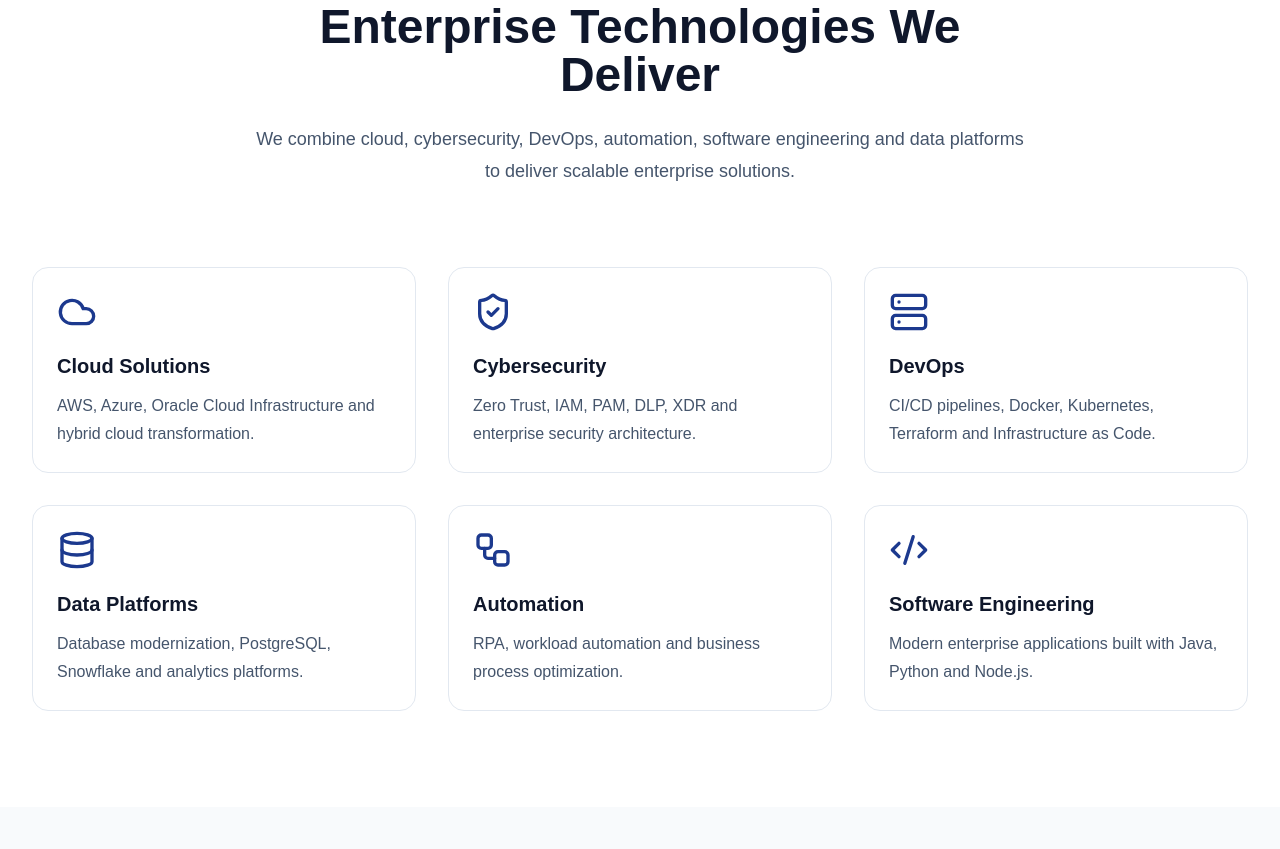
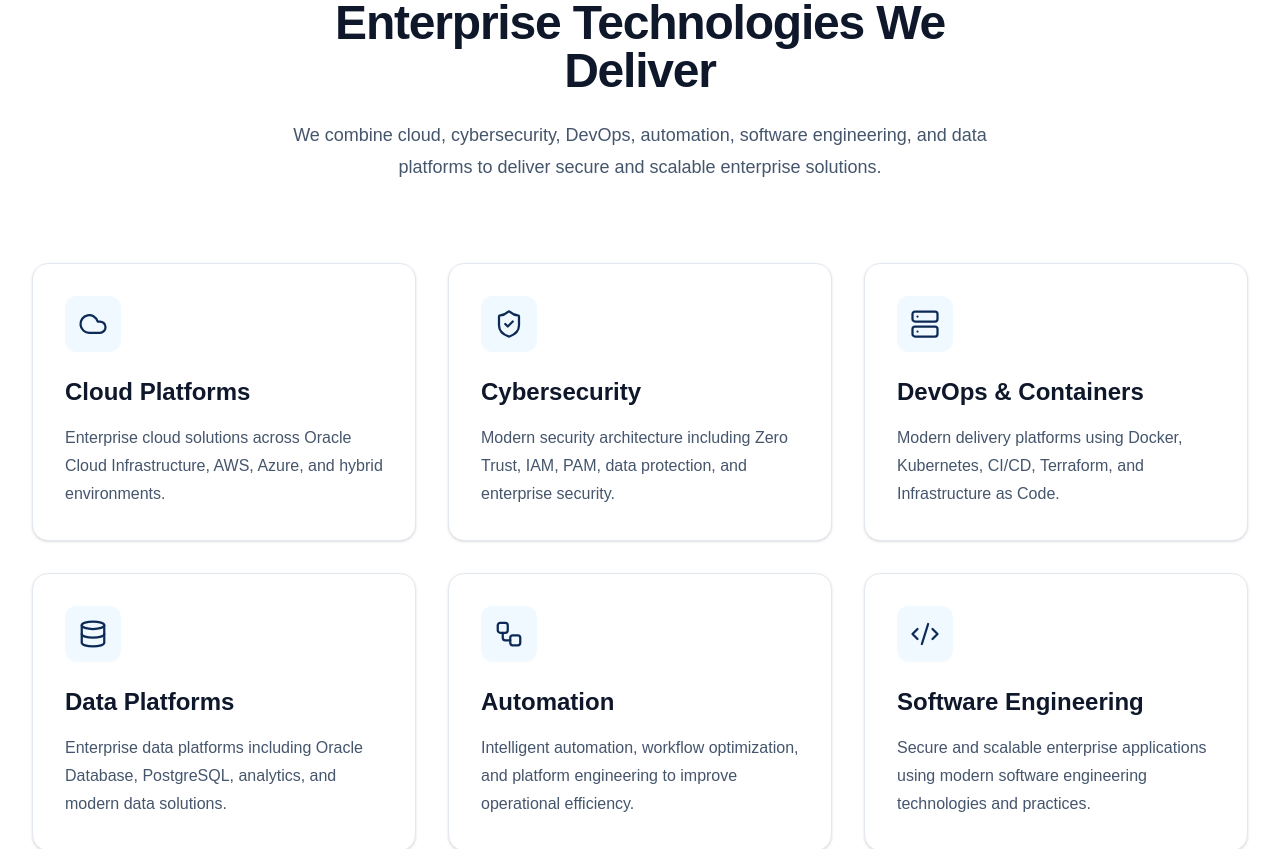
Before and after one commit to zakiaasma/softkyte-website, a Next.js app: page / in a window 1280 px wide. Shown: the part 4620-5469 px from the top of the page. Built offline with nearby package versions, Linux system fonts and the light colour scheme.

Commit message:
Refactor technology section with reusable UI

```diff
--- a/app/page.tsx
+++ b/app/page.tsx
@@ -3,7 +3,7 @@ import Hero from "@/components/home/hero/Hero";
 import Footer from "@/components/layout/Footer";
 import Services from "@/components/home//services/Services";
 import WhySoftkyte from "@/components/home/WhySoftkyte";
-import Technology from "@/components/home/Technology";
+import Technology from "@/components/home/technology/Technology";
 import Process from "@/components/home/Process";
 import Industries from "@/components/home/Industries";
 import Trust from "@/components/home/Trust";
--- a/components/home/Technology.tsx
+++ /dev/null
@@ -1,92 +0,0 @@
-import {
-  Cloud,
-  ShieldCheck,
-  Server,
-  Database,
-  Workflow,
-  Code2,
-} from "lucide-react";
-
-import TechnologyCard from "./TechnologyCard";
-
-const technologies = [
-  {
-    icon: Cloud,
-    title: "Cloud Solutions",
-    description:
-      "AWS, Azure, Oracle Cloud Infrastructure and hybrid cloud transformation.",
-  },
-  {
-    icon: ShieldCheck,
-    title: "Cybersecurity",
-    description:
-      "Zero Trust, IAM, PAM, DLP, XDR and enterprise security architecture.",
-  },
-  {
-    icon: Server,
-    title: "DevOps",
-    description:
-      "CI/CD pipelines, Docker, Kubernetes, Terraform and Infrastructure as Code.",
-  },
-  {
-    icon: Database,
-    title: "Data Platforms",
-    description:
-      "Database modernization, PostgreSQL, Snowflake and analytics platforms.",
-  },
-  {
-    icon: Workflow,
-    title: "Automation",
-    description:
-      "RPA, workload automation and business process optimization.",
-  },
-  {
-    icon: Code2,
-    title: "Software Engineering",
-    description:
-      "Modern enterprise applications built with Java, Python and Node.js.",
-  },
-];
-
-export default function Technology() {
-  return (
-    <section className="bg-white py-24">
-
-      <div className="mx-auto max-w-7xl px-8">
-
-        <div className="mx-auto max-w-3xl text-center">
-
-          <p className="font-semibold uppercase tracking-[0.3em] text-blue-700">
-            Technology Expertise
-          </p>
-
-          <h2 className="mt-5 text-5xl font-bold text-slate-900">
-            Enterprise Technologies We Deliver
-          </h2>
-
-          <p className="mt-6 text-lg leading-8 text-slate-600">
-            We combine cloud, cybersecurity, DevOps, automation,
-            software engineering and data platforms to deliver
-            scalable enterprise solutions.
-          </p>
-
-        </div>
-
-        <div className="mt-20 grid gap-8 md:grid-cols-2 xl:grid-cols-3">
-
-          {technologies.map((tech) => (
-            <TechnologyCard
-              key={tech.title}
-              icon={tech.icon}
-              title={tech.title}
-              description={tech.description}
-            />
-          ))}
-
-        </div>
-
-      </div>
-
-    </section>
-  );
-}
--- a/components/home/TechnologyCard.tsx
+++ /dev/null
@@ -1,32 +0,0 @@
-import { LucideIcon } from "lucide-react";
-
-type Props = {
-  icon: LucideIcon;
-  title: string;
-  description: string;
-};
-
-export default function TechnologyCard({
-  icon: Icon,
-  title,
-  description,
-}: Props) {
-  return (
-    <div className="group rounded-2xl border border-slate-200 bg-white p-6 transition-all duration-300 hover:-translate-y-2 hover:border-blue-200 hover:shadow-xl">
-
-      <Icon
-        size={40}
-        className="text-blue-900 transition group-hover:scale-110"
-      />
-
-      <h3 className="mt-5 text-xl font-bold text-slate-900">
-        {title}
-      </h3>
-
-      <p className="mt-3 leading-7 text-slate-600">
-        {description}
-      </p>
-
-    </div>
-  );
-}
--- /dev/null
+++ b/components/home/technology/Technology.tsx
@@ -0,0 +1,29 @@
+import Container from "@/components/ui/Container";
+import SectionTitle from "@/components/ui/SectionTitle";
+import TechnologyCard from "./TechnologyCard";
+import { technologies } from "./technology.data";
+
+export default function Technology() {
+  return (
+    <section className="bg-white py-24">
+      <Container>
+        <SectionTitle
+          eyebrow="Technology Expertise"
+          title="Enterprise Technologies We Deliver"
+          description="We combine cloud, cybersecurity, DevOps, automation, software engineering, and data platforms to deliver secure and scalable enterprise solutions."
+        />
+
+        <div className="mt-20 grid gap-8 md:grid-cols-2 xl:grid-cols-3">
+          {technologies.map((technology) => (
+            <TechnologyCard
+              key={technology.title}
+              icon={technology.icon}
+              title={technology.title}
+              description={technology.description}
+            />
+          ))}
+        </div>
+      </Container>
+    </section>
+  );
+}
--- /dev/null
+++ b/components/home/technology/TechnologyCard.tsx
@@ -0,0 +1,34 @@
+import type { LucideIcon } from "lucide-react";
+import Card from "@/components/ui/Card";
+
+type Props = {
+  icon: LucideIcon;
+  title: string;
+  description: string;
+};
+
+export default function TechnologyCard({
+  icon: Icon,
+  title,
+  description,
+}: Props) {
+  return (
+    <Card>
+      <div className="flex h-14 w-14 items-center justify-center rounded-xl bg-sky-50">
+        <Icon
+          size={30}
+          strokeWidth={1.8}
+          className="text-[#0B2A56]"
+        />
+      </div>
+
+      <h3 className="mt-6 text-2xl font-bold text-slate-900">
+        {title}
+      </h3>
+
+      <p className="mt-4 leading-7 text-slate-600">
+        {description}
+      </p>
+    </Card>
+  );
+}
--- /dev/null
+++ b/components/home/technology/technology.data.ts
@@ -0,0 +1,47 @@
+import {
+  Cloud,
+  ShieldCheck,
+  Server,
+  Database,
+  Workflow,
+  Code2,
+} from "lucide-react";
+
+export const technologies = [
+  {
+    icon: Cloud,
+    title: "Cloud Platforms",
+    description:
+      "Enterprise cloud solutions across Oracle Cloud Infrastructure, AWS, Azure, and hybrid environments.",
+  },
+  {
+    icon: ShieldCheck,
+    title: "Cybersecurity",
+    description:
+      "Modern security architecture including Zero Trust, IAM, PAM, data protection, and enterprise security.",
+  },
+  {
+    icon: Server,
+    title: "DevOps & Containers",
+    description:
+      "Modern delivery platforms using Docker, Kubernetes, CI/CD, Terraform, and Infrastructure as Code.",
+  },
+  {
+    icon: Database,
+    title: "Data Platforms",
+    description:
+      "Enterprise data platforms including Oracle Database, PostgreSQL, analytics, and modern data solutions.",
+  },
+  {
+    icon: Workflow,
+    title: "Automation",
+    description:
+      "Intelligent automation, workflow optimization, and platform engineering to improve operational efficiency.",
+  },
+  {
+    icon: Code2,
+    title: "Software Engineering",
+    description:
+      "Secure and scalable enterprise applications using modern software engineering technologies and practices.",
+  },
+];
```
